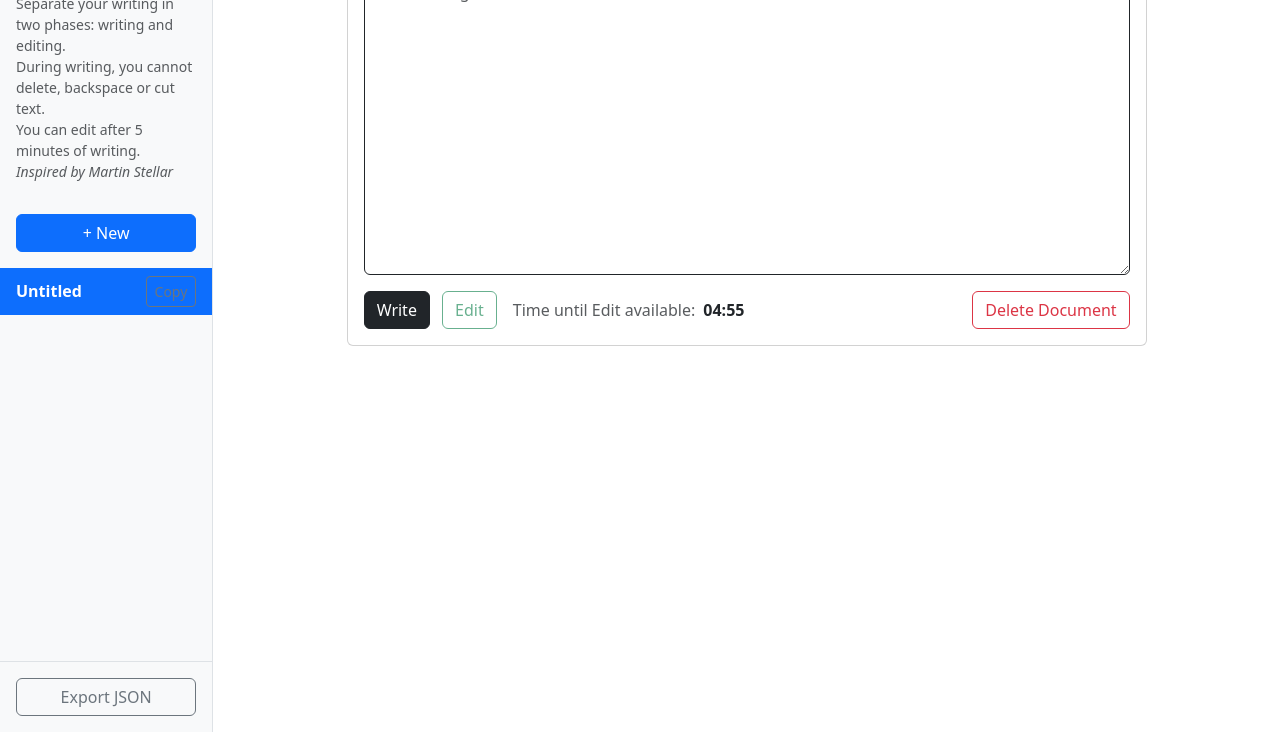
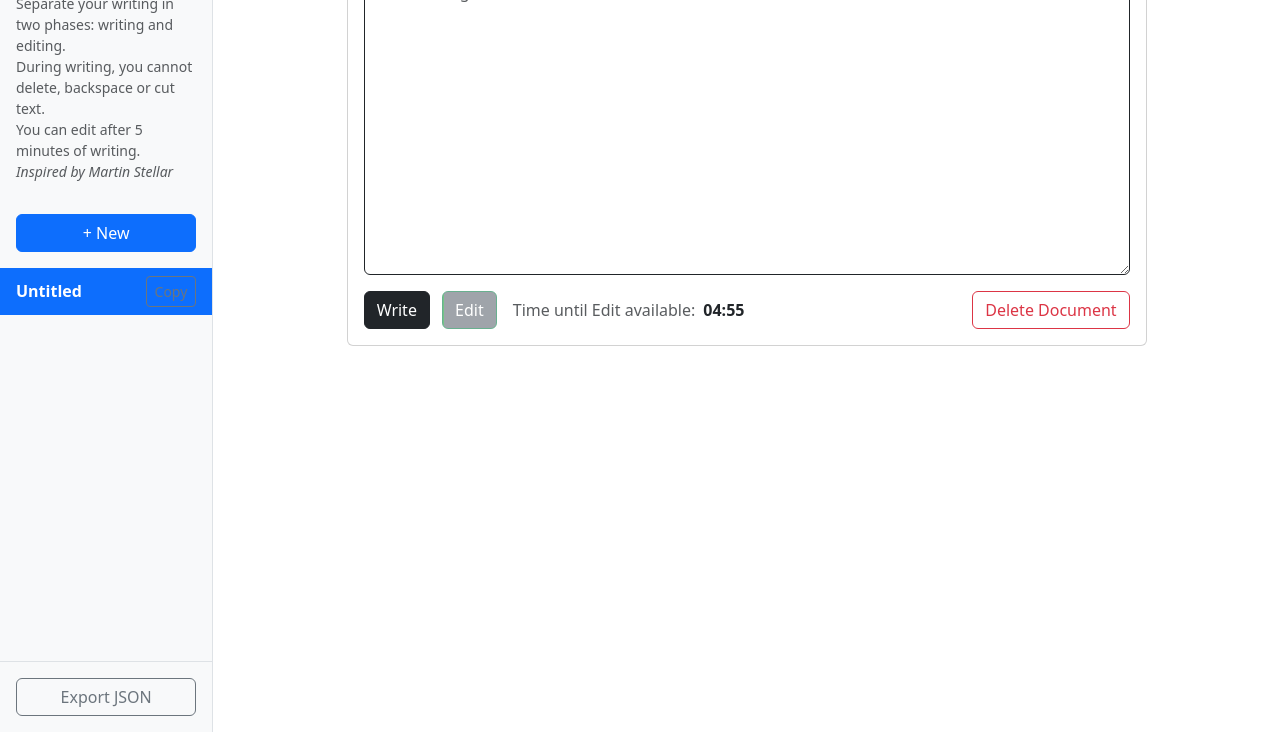
Before and after one commit to Joao-Landeiro/turbo-writing, a plain HTML site: page index.html in a window 1280 px wide. Shown: the part 68-800 px from the top of the page. Drawn offline with nearby package versions, Linux system fonts and the light colour scheme.

Commit message:
Feat: Add progress bar to Edit button during timer countdown

```diff
--- a/style.css
+++ b/style.css
@@ -50,6 +50,15 @@ body.edit-mode, .edit-mode #editor {
   border-color: #212529 !important;
 }
 
+/* --- Progress Bar on Edit Button --- */
+#edit-mode-btn:disabled {
+  background-image: linear-gradient(to right, #28a745 var(--progress, 0%), #6c757d var(--progress, 0%));
+  background-size: 100%;
+  background-repeat: no-repeat;
+  color: white;
+  transition: none; /* Disable transitions during progress update for smoothness */
+}
+
 /* --- Red Flash Overlay --- */
 #red-flash-overlay {
   transition: opacity 0.1s;
--- a/ui.js
+++ b/ui.js
@@ -142,6 +142,15 @@ function updateTimerUI() {
   timerSpan.textContent = formatMs(doc.remainingMs);
   timerSpan.style.color = doc.lockActive ? '' : 'green';
   timerLabel.style.display = doc.lockActive ? 'inline' : 'none';
+
+  // Update the progress bar on the Edit button
+  if (doc.lockActive) {
+    const progress = (300000 - doc.remainingMs) / 300000 * 100;
+    editBtn.style.setProperty('--progress', `${progress}%`);
+  } else {
+    // When unlocked, ensure it's fully green
+    editBtn.style.setProperty('--progress', `100%`);
+  }
 }
 
 /**
```
